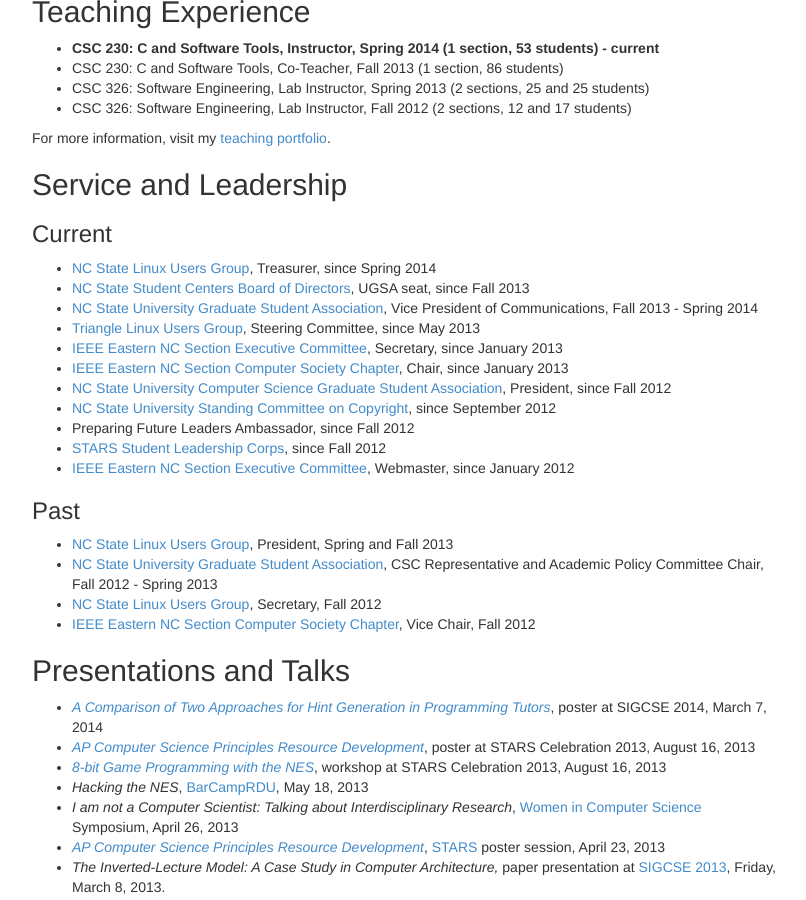
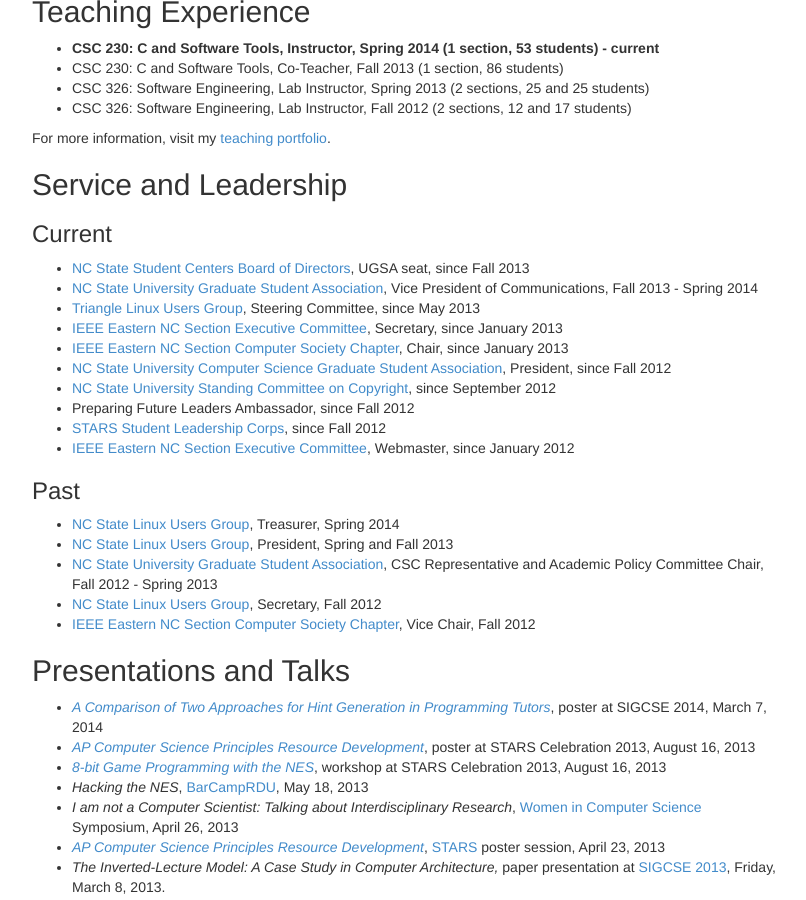
Before and after one commit to isharacomix/oldsite, a Jekyll site: the page built from cv.md, in a window 1280 px wide and 900 px high, scrolled down 1649 px. Shown: the whole window, without its empty margins (233-1039 px from the left). Built offline with Jekyll 4.4.1, drawn with Linux system fonts in a browser that asks for light colours; some of the changed lines change nothing that is shown.

Commit message:
New changes to cv.

```diff
--- a/cv.md
+++ b/cv.md
@@ -72,7 +72,6 @@
 Service and Leadership
 ----------------------
 ### Current
- * [NC State Linux Users Group](http://lug.ncsu.edu), Treasurer, since Spring 2014
  * [NC State Student Centers Board of Directors](http://www.ncsu.edu/student_center/bod/), UGSA seat, since Fall 2013
  * [NC State University Graduate Student Association](http://ugsa.ncsu.edu), Vice President of Communications, Fall 2013 - Spring 2014
  * [Triangle Linux Users Group](http://trilug.org), Steering Committee, since May 2013
@@ -85,6 +84,7 @@
  * [IEEE Eastern NC Section Executive Committee](http://sites.ieee.org/encs/), Webmaster, since January 2012
 
 ### Past
+ * [NC State Linux Users Group](http://lug.ncsu.edu), Treasurer, Spring 2014
  * [NC State Linux Users Group](http://lug.ncsu.edu), President, Spring and Fall 2013
  * [NC State University Graduate Student Association](http://ugsa.ncsu.edu), CSC Representative and Academic Policy Committee Chair, Fall 2012 - Spring 2013
  * [NC State Linux Users Group](http://lug.ncsu.edu/), Secretary, Fall 2012
```
Also changed, not shown: _posts/2014-03-10-research-progress.md (line endings or trailing spaces).
